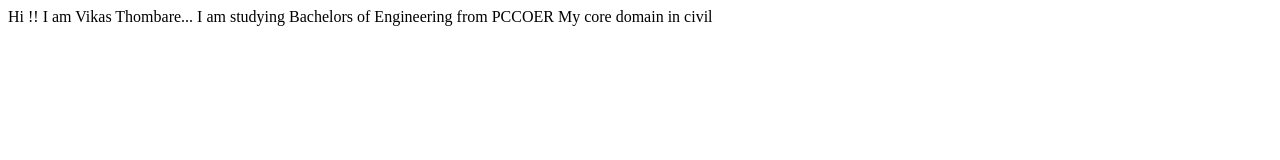
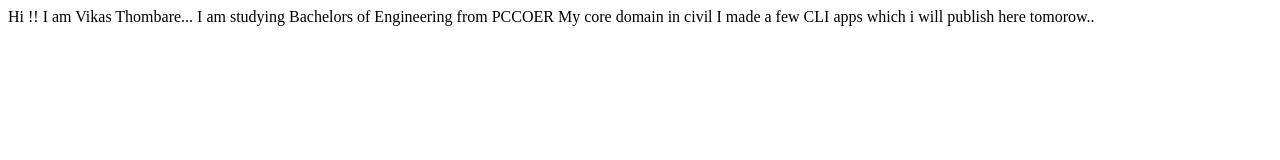
Before and after one commit to vikas16042019/Vikasthombare-portfolio, a plain HTML site: page index.html in a window 1280 px wide. Drawn offline with Linux system fonts and the light colour scheme.

Commit message:
update: added details of project

```diff
--- a/index.html
+++ b/index.html
@@ -11,5 +11,7 @@
     I am studying Bachelors of Engineering from PCCOER
     My core domain in civil
 
+    I made a few CLI apps which i will publish here tomorow..
+
 </body>
 </html>
```
